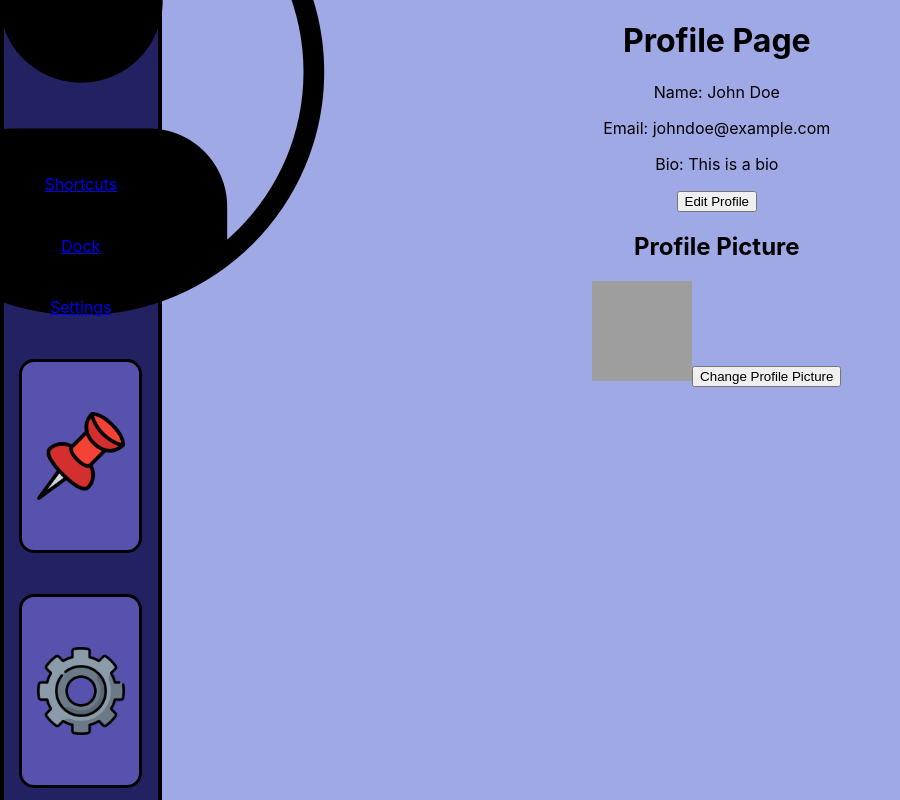
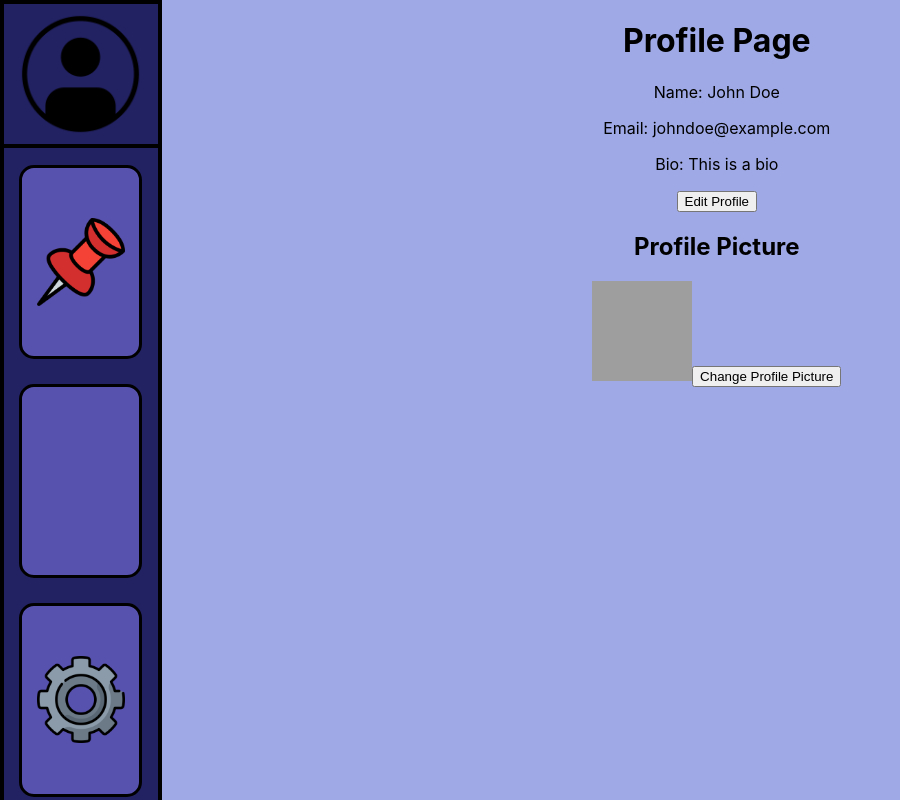
Before and after one commit to Kubakowski/Shortcut-Docker, a React (Vite) app: page /profile in a window 1280 px wide. Shown: the whole page, without its empty margins (0-900 px from the left). Built offline with nearby package versions, Linux system fonts and the light colour scheme; grey boxes are pictures that could not be loaded.

Commit message:
Fixed Navbar

```diff
--- a/src/components/Navbar.tsx
+++ b/src/components/Navbar.tsx
@@ -1,5 +1,5 @@
 import React from 'react';
-import { useNavigate, Link } from 'react-router-dom'; // Import Link and useNavigate
+import { useNavigate } from 'react-router-dom';
 import profileIcon from "../assets/profile-icon.png";
 import pinIcon from "../assets/pin-icon.png";
 import settingsIcon from "../assets/settings-icon.png";
@@ -11,22 +11,21 @@
     <div className='navbar-wrapper'>
       {/* Profile Image as Link */}
       <div className='profile-wrapper'>
-        <Link to="/profile">
+        <button onClick={() => navigate("/profile")}>
           <img src={profileIcon} alt="Profile" />
-        </Link>
+        </button>
       </div>
 
       {/* Navigation Options */}
       <div className='tabs-wrapper'>
         <div className='nav-btn-wrapper' style={{ display: 'flex', flexDirection: 'column', alignItems: 'center', gap: '10px', marginTop: '10px' }}>
-          {/* Using Link components for navigation */}
-          <Link to="/shortcuts">Shortcuts</Link>
-          <Link to="/dock">Dock</Link>
-          <Link to="/settings">Settings</Link>
-
-          {/* Alternative buttons to navigate, demonstrating useNavigate hook */}
+          {/* Buttons to navigate, demonstrating useNavigate hook */}
           <button onClick={() => navigate("/shortcuts")}>
             <img src={pinIcon} alt="Shortcuts" />
+          </button>
+          <button onClick={() => navigate("/dock")}>
+            {/* Assuming you have an icon for 'Dock', you can add it here */}
+            {/* <img src={dockIcon} alt="Dock" /> */}
           </button>
           <button onClick={() => navigate("/settings")}>
             <img src={settingsIcon} alt="Settings" />
```
